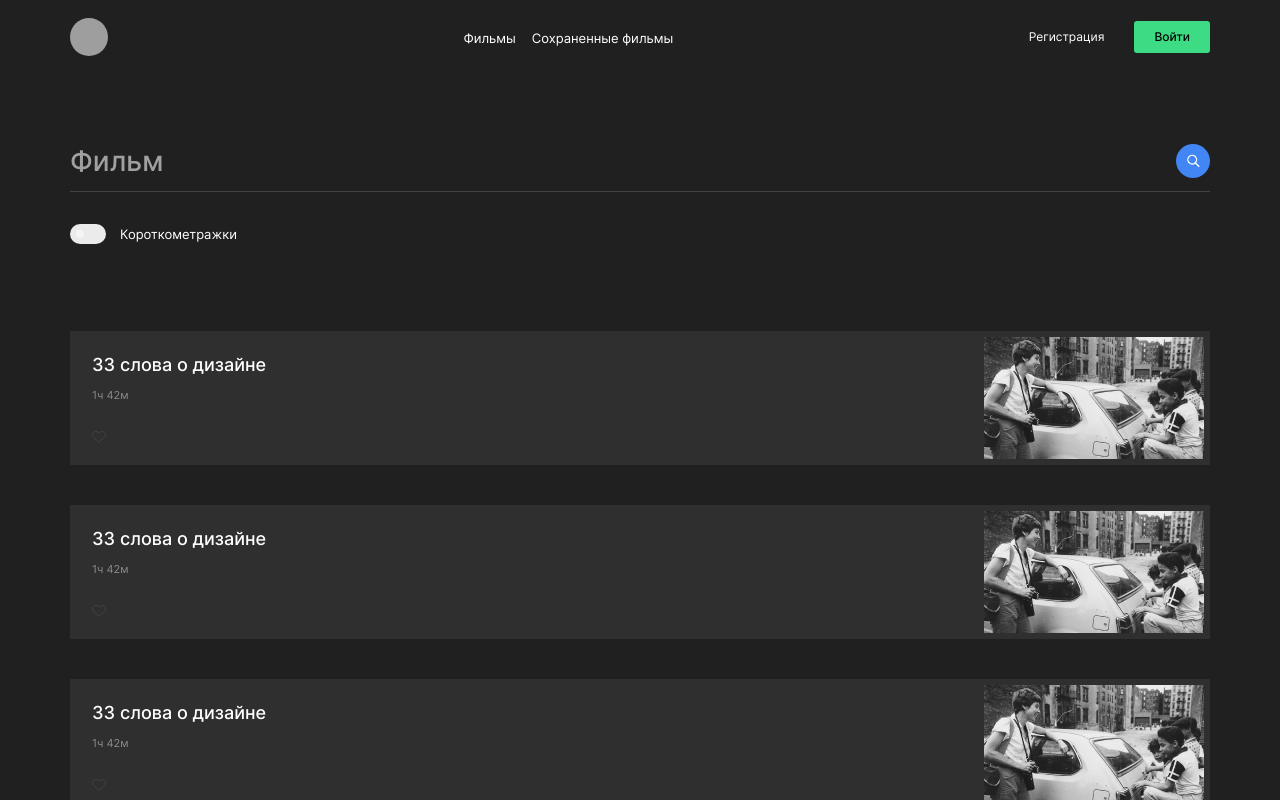
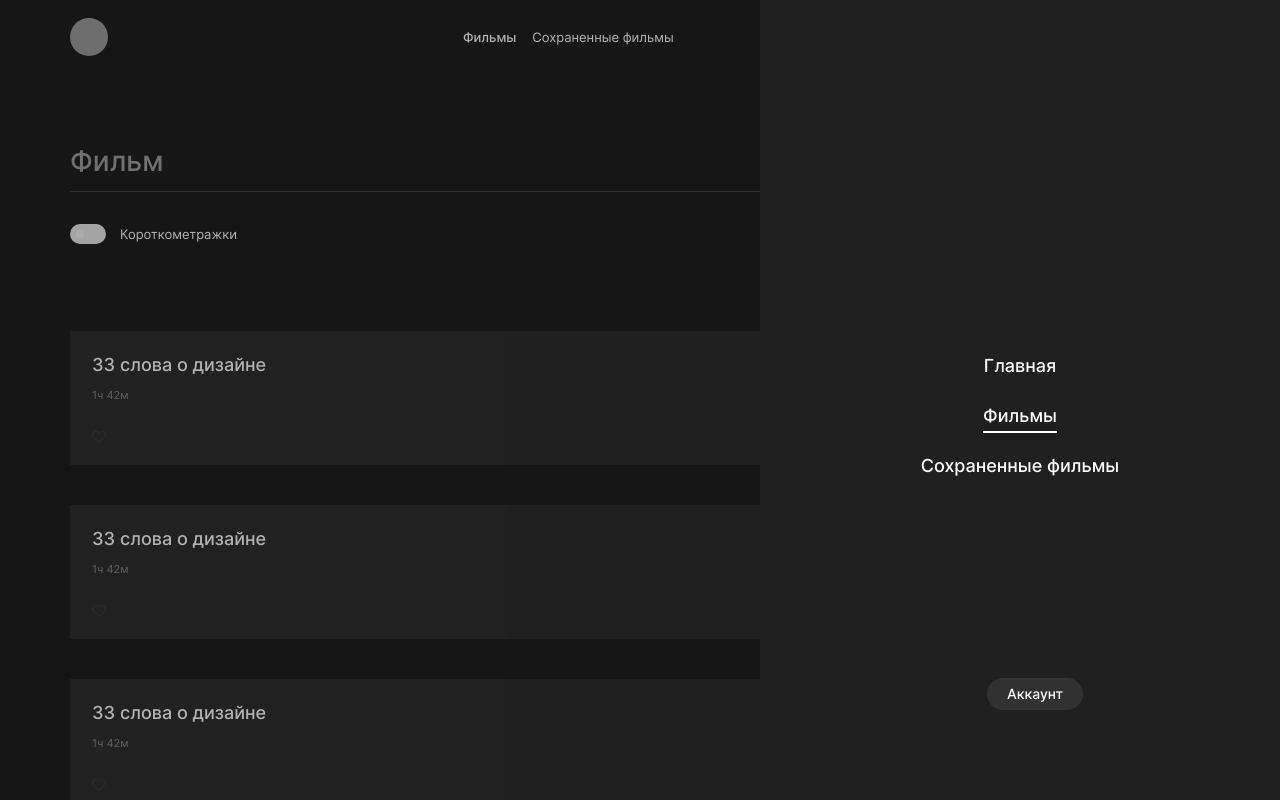
Before and after one commit to EmilNiftiev/movies-explorer-frontend, a React (Create React App) app: page /movies in a window 1280 px wide. Shown: the top 800 px of the page. Built offline with nearby package versions, Linux system fonts and the light colour scheme; grey boxes are pictures that could not be loaded.

Commit message:
Переделана навигация по странице и свёрстан компонент SideMenu

```diff
--- a/src/components/App/App.js
+++ b/src/components/App/App.js
@@ -7,10 +7,12 @@ import Login from "../Login/Login";
 import Register from "../Register/Register";
 import Profile from "../Profile/Profile";
 import PageNotFound from "../PageNotFound/PageNotFound";
+import SideMenu from "../SideMenu/SideMenu";
 
 const App = () => {
   return (
     <section className="app">
+      <SideMenu />
       <Routes>
         <Route path="/" element={<Main />} />
         <Route path="/movies" element={<Movies />} />
--- a/src/components/Header/Header.css
+++ b/src/components/Header/Header.css
@@ -26,23 +26,6 @@
   transition: opacity 0.3s ease-in;
 }
 
-.header__nav-links-item_type_active {
-  font-weight: 500;
-}
-
-.header__nav-links-item {
-  text-decoration: none;
-  color: #fff;
-  font-size: 13px;
-  line-height: 18px;
-  transition: opacity 0.3s ease-in;
-  margin-right: 16px;
-}
-
-.header__nav-links-item:last-of-type {
-  margin-right: 0;
-}
-
 .header__link:hover {
   opacity: 0.7;
 }
--- a/src/components/Header/Header.js
+++ b/src/components/Header/Header.js
@@ -2,6 +2,7 @@ import "./Header.css";
 import Logo from "../Logo/Logo";
 import { Link } from "react-router-dom";
 import Button from "../Button/Button";
+import Navigation from "../Navigation/Navigation";
 
 const Header = () => {
   return (
@@ -9,14 +10,7 @@ const Header = () => {
       <div className="header__logo-container">
         <Logo />
       </div>
-      <nav>
-        <Link to="/movies" className="header__nav-links-item">
-          Фильмы
-        </Link>
-        <Link to="/saved-movies" className="header__nav-links-item">
-          Сохраненные фильмы
-        </Link>
-      </nav>
+      <Navigation navStyle={"header-menu"} />
       <nav className="header__menu">
         <Link to="/signup" className="header__link">
           Регистрация
--- a/src/components/NavTab/NavTab.js
+++ b/src/components/NavTab/NavTab.js
@@ -2,6 +2,7 @@ import "./NavTab.css";
 
 const NavTab = () => {
   return (
+    <section>
       <nav className="nav-tab">
         <a className="nav-tab__link" href="#about-project" target="_self">
           О проекте
@@ -13,6 +14,7 @@ const NavTab = () => {
           Студент
         </a>
       </nav>
+    </section>
   );
 };
 
--- a/src/components/Navigation/Navigation.css
+++ b/src/components/Navigation/Navigation.css
@@ -0,0 +1,58 @@
+/* ------------------- Навигация в хедере ------------------- */
+
+.navigation {
+  display: flex;
+}
+
+.navigation__link {
+  text-decoration: none;
+  font-size: 13px;
+  line-height: 18px;
+  color: #fff;
+  margin-right: 16px;
+  transition: opacity 0.3s ease-in;
+}
+
+.navigation__link_active {
+  font-weight: 500;
+}
+
+.navigation__link:hover {
+  opacity: 0.7;
+}
+
+.navigation__link:last-of-type {
+  margin: 0;
+}
+
+/* ------------------- Навигация в боковом меню ------------------- */
+
+.side-navigation {
+  display: flex;
+  flex-direction: column;
+  align-items: center;
+}
+
+.side-navigation__link {
+  text-decoration: none;
+  color: #fff;
+  font-size: 18px;
+  line-height: 22px;
+  font-weight: 500;
+  border-bottom: 2px solid rgba(0, 0, 0, 0);
+  padding-bottom: 4px;
+  margin: 22px 0 0 0;
+  transition: opacity 0.3s ease-in;
+}
+
+.side-navigation__link_active {
+  border-bottom: 2px solid rgb(255, 255, 255);
+}
+
+.side-navigation__link:first-of-type {
+  margin: 0;
+}
+
+.side-navigation__link:hover {
+  opacity: 0.7;
+}
--- a/src/components/Navigation/Navigation.js
+++ b/src/components/Navigation/Navigation.js
@@ -0,0 +1,65 @@
+import "./Navigation.css";
+import { NavLink } from "react-router-dom";
+
+const Navigation = ({ navStyle }) => {
+  return (
+    <section>
+      {navStyle === "header-menu" && (
+        <nav className={"navigation"}>
+          <NavLink
+            to="/movies"
+            className={({ isActive }) =>
+              `navigation__link ${isActive ? "navigation__link_active" : ""}`
+            }
+          >
+            Фильмы
+          </NavLink>
+          <NavLink
+            to="/saved-movies"
+            className={({ isActive }) =>
+              `navigation navigation__link ${isActive ? "navigation__link_active" : ""}`
+            }
+          >
+            Сохраненные фильмы
+          </NavLink>
+        </nav>
+      )}
+      {navStyle === "side-menu" && (
+        <nav className={"side-navigation"}>
+          <NavLink
+            to="/"
+            className={({ isActive }) =>
+              `side-navigation side-navigation__link ${
+                isActive ? "side-navigation__link_active" : ""
+              }`
+            }
+          >
+            Главная
+          </NavLink>
+          <NavLink
+            to="/movies"
+            className={({ isActive }) =>
+              `side-navigation side-navigation__link ${
+                isActive ? "side-navigation__link_active" : ""
+              }`
+            }
+          >
+            Фильмы
+          </NavLink>
+          <NavLink
+            to="/saved-movies"
+            className={({ isActive }) =>
+              `side-navigation side-navigation__link ${
+                isActive ? "side-navigation__link_active" : ""
+              }`
+            }
+          >
+            Сохраненные фильмы
+          </NavLink>
+        </nav>
+      )}
+    </section>
+  );
+};
+
+export default Navigation;
--- /dev/null
+++ b/src/components/SideMenu/SideMenu.css
@@ -0,0 +1,32 @@
+.side-menu {
+  z-index: 100;
+  position: fixed;
+  top: 0;
+  right: 0;
+  left: 0;
+  bottom: 0;
+  background-color: rgba(0, 0, 0, 0.3);
+  transform: translateX(100%);
+  transition: all 0.3s cubic-bezier(0.645, 0.045, 0.355, 1);
+}
+
+.side-menu_opened {
+  transform: translateX(0%);
+}
+
+.side-menu__content {
+  display: flex;
+  flex-direction: column;
+  width: 520px;
+  height: 100%;
+  box-sizing: border-box;
+  align-items: center;
+  background-color: #202020;
+  padding: 159px 0 90px;
+  position: absolute;
+  right: 0;
+  top: 0;
+  justify-content: space-between;
+  z-index: 200;
+  transition: all 0.3s cubic-bezier(0.645, 0.045, 0.355, 1);
+}
--- /dev/null
+++ b/src/components/SideMenu/SideMenu.js
@@ -0,0 +1,17 @@
+import "./SideMenu.css";
+import Navigation from "../Navigation/Navigation";
+import Button from "../Button/Button";
+
+function SideMenu() {
+  return (
+    <section className={"side-menu side-menu_opened"}>
+      <div className="side-menu__content">
+        <Button type={"close"} />
+        <Navigation navStyle={"side-menu"} />
+        <Button type={"account"} text={"Аккаунт"} />
+      </div>
+    </section>
+  );
+}
+
+export default SideMenu;
--- a/src/utils/constants.js
+++ b/src/utils/constants.js
@@ -1,11 +1,3 @@
-export const techStack = [
-  "HTML",
-  "CSS",
-  "JS",
-  "React",
-  "Git",
-  "Express.js",
-  "mongoDB",
-];
+export const techStack = ["HTML", "CSS", "JS", "React", "Git", "Express.js", "mongoDB"];
 
 export const currentDate = new Date().getFullYear();
```
Lines whose indentation alone changed are shown as unchanged.
